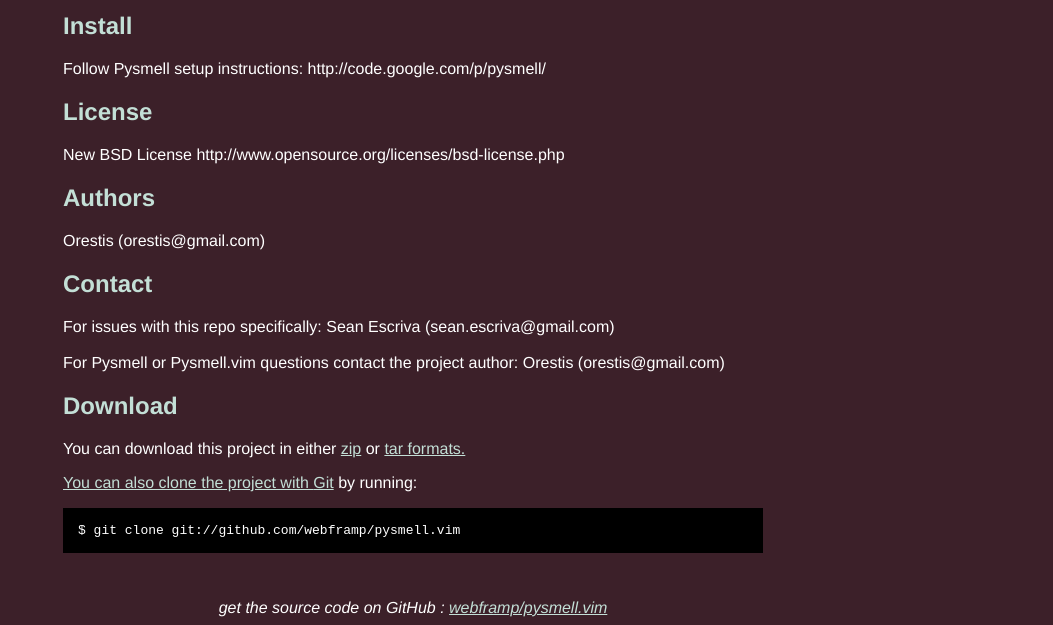
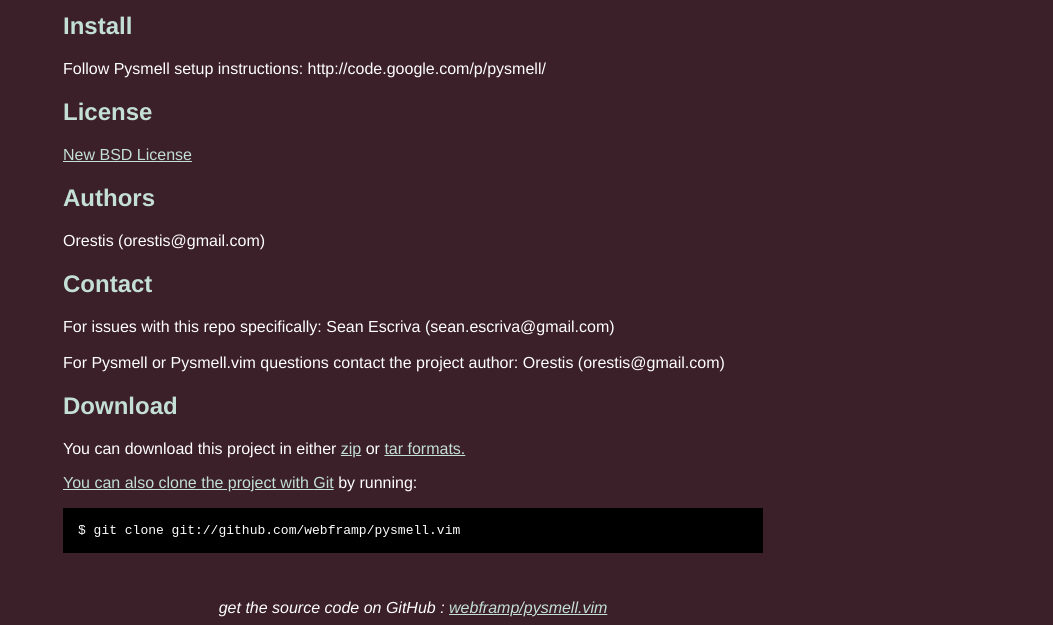
Before and after one commit to webframp/pysmell.vim, a plain HTML site: page index.html in a window 1280 px wide. Shown: the part 322-947 px from the top of the page, without its empty margins (227-1280 px from the left). Drawn offline with Linux system fonts and the light colour scheme.

Commit message:
license href

```diff
--- a/index.html
+++ b/index.html
@@ -67,9 +67,7 @@ Main vim script page is <a href="http://www.vim.org/scripts/script.php?script_id
 
 
       <h2>License</h2>
-      <p>New BSD License
-
-http://www.opensource.org/licenses/bsd-license.php</p>
+      <p><a href="http://www.opensource.org/licenses/bsd-license.php">New BSD License</a></p>
 
 
 
```
